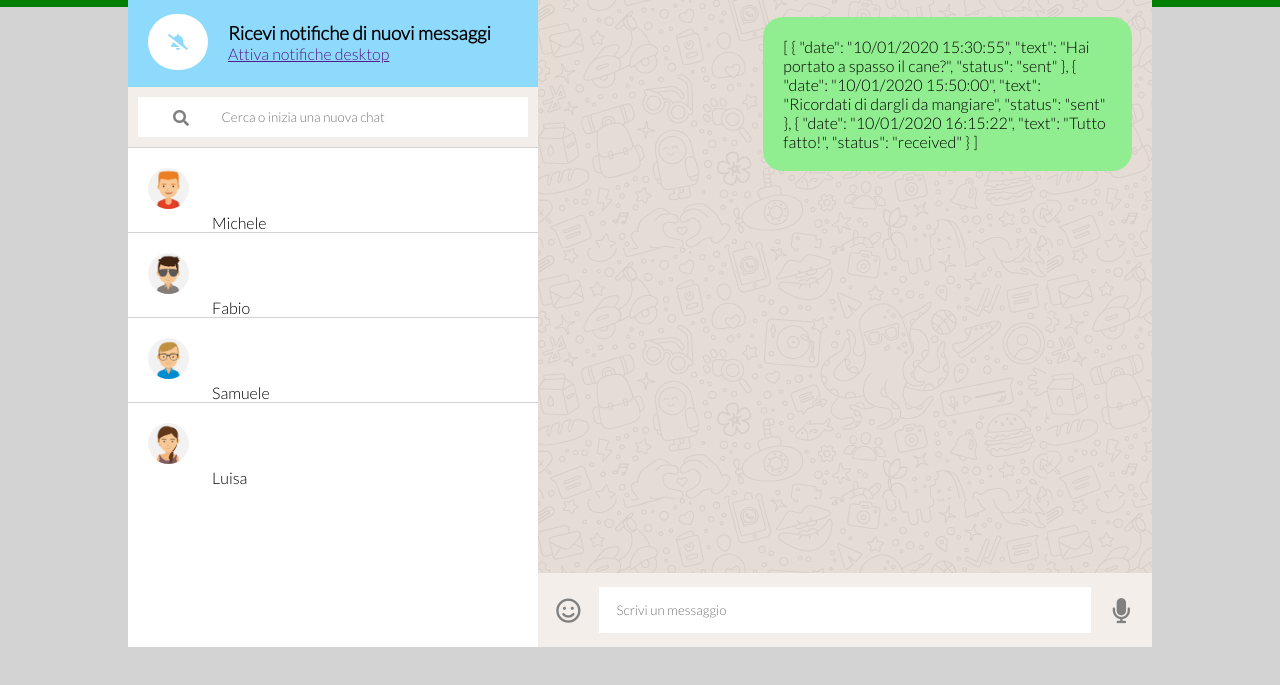
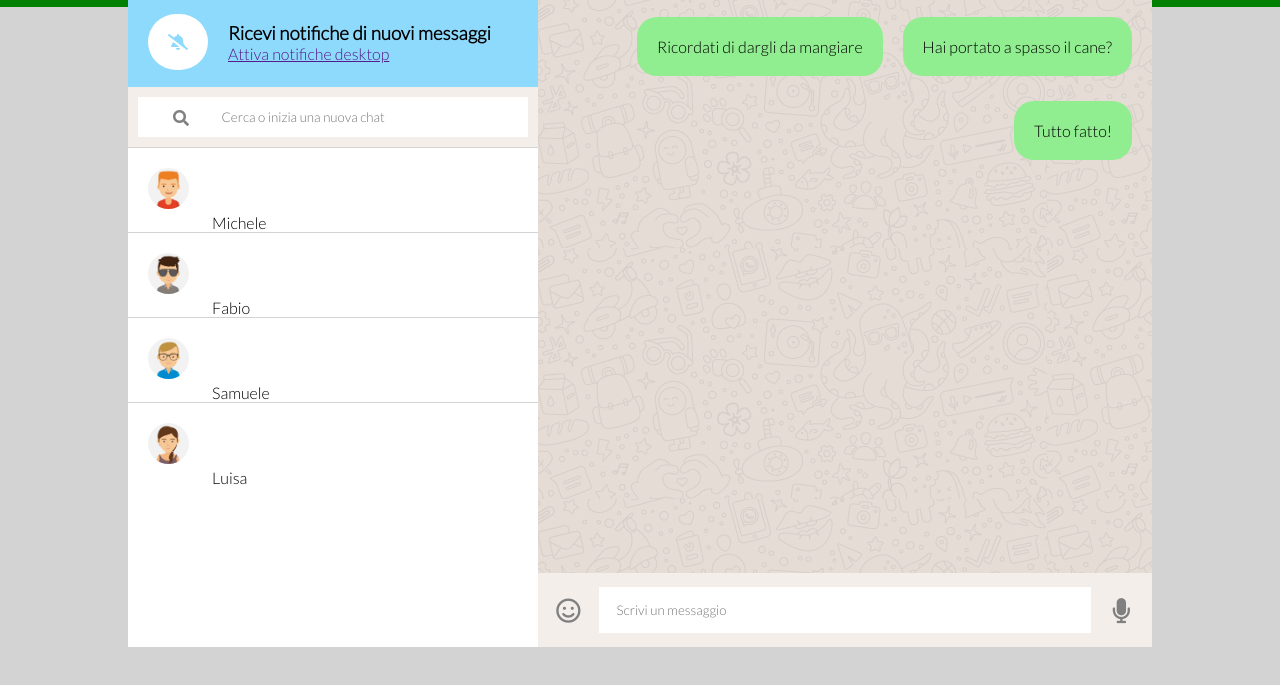
Before and after one commit to mlep89/js-html-css-boolzap, a plain HTML site: page index.html in a window 1280 px wide. Shown: the part 113-798 px from the top of the page. Drawn offline with nearby package versions, Linux system fonts and the light colour scheme.

Commit message:
secondo tentativo (migliorato) di stampare i messaggi in html. Mancano classi css

```diff
--- a/index.html
+++ b/index.html
@@ -68,8 +68,7 @@
                     </div>
                 </div>
                 <div class="right_main">
-                    <p>{{contacts[contactActive].messages}}</p>
-
+                    <p v-for="(message in contacts[contactActive].messages">{{message.text}}</p>
                 </div>
                 <div class="right_footer">
                     <div class="right_footer_container">
```
